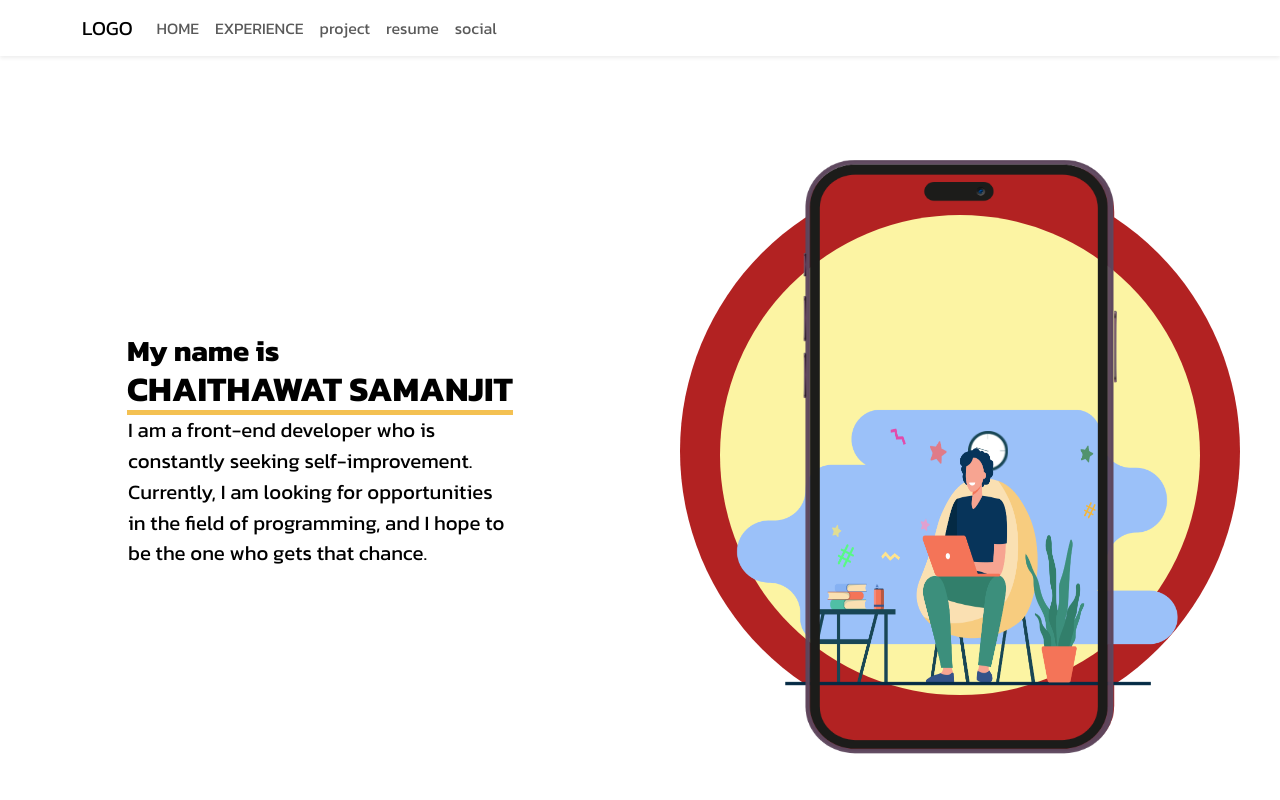
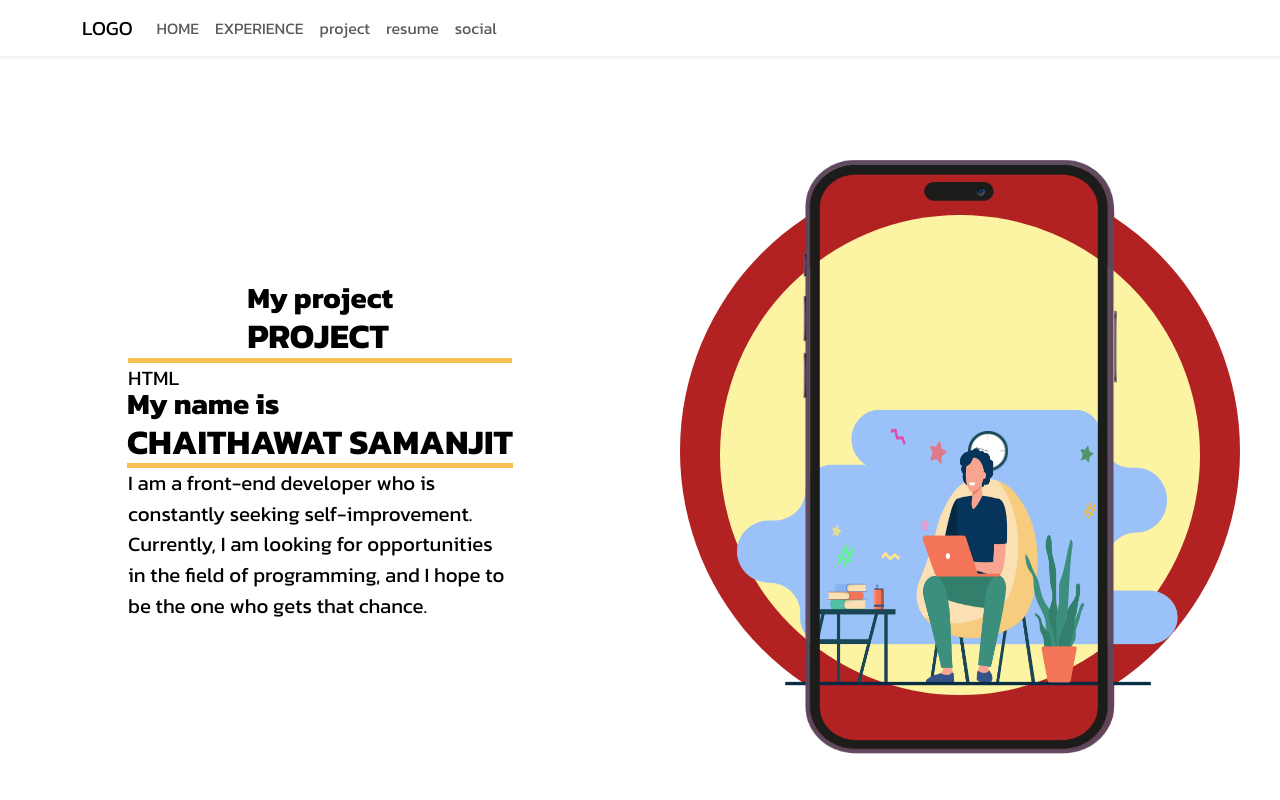
Before and after one commit to Atiprometis/vuemyport, a Vue app: page / in a window 1280 px wide. Shown: the top 800 px of the page. Built offline with nearby package versions, Linux system fonts and the light colour scheme; no server answers.

Commit message:
before add swiper

```diff
--- a/src/components/banner/BigBlock.vue
+++ b/src/components/banner/BigBlock.vue
@@ -3,7 +3,7 @@
         <div class="row g-0">
             <div class=" col-lg-6 img-b1 m-0 p-0 d-flex flex-column align-items-center justify-content-center  ">
 
-                <div class="pre-1 m-0 p-0" >
+                <div class=" m-0 p-0" :style="boxchange">
                     <label class="allab ">
                     <h1 class="ab1">My project </h1>
                     <h2 class="ab2 m-0 p-0 text-uppercase">project</h2>
@@ -14,7 +14,7 @@
                     </p>
                 </div>
 
-                <div class="pre-2 m-0 p-0">
+                <div class=" m-0 p-0">
                     <label class="allab ">
                     <h1 class="ab1">My name is </h1>
                     <h2 class="ab2 m-0 p-0 text-uppercase">Chaithawat Samanjit</h2>
@@ -134,6 +134,9 @@ export default{
 }
 .pre-2{
     display: block;
+    animation-name: fadeIn;
+     animation-duration: 4s;
+    animation-iteration-count:1;
 }
 .phone{
     width: 40vh;
```
